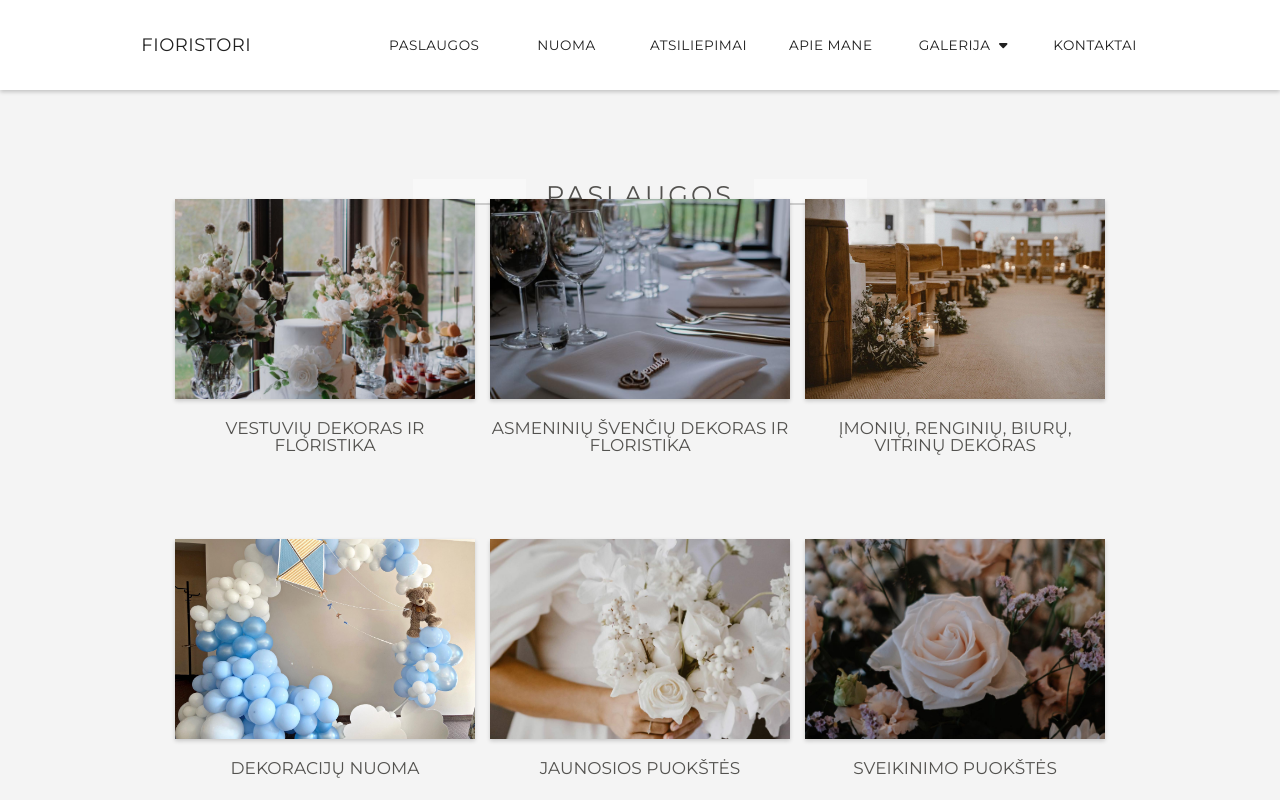
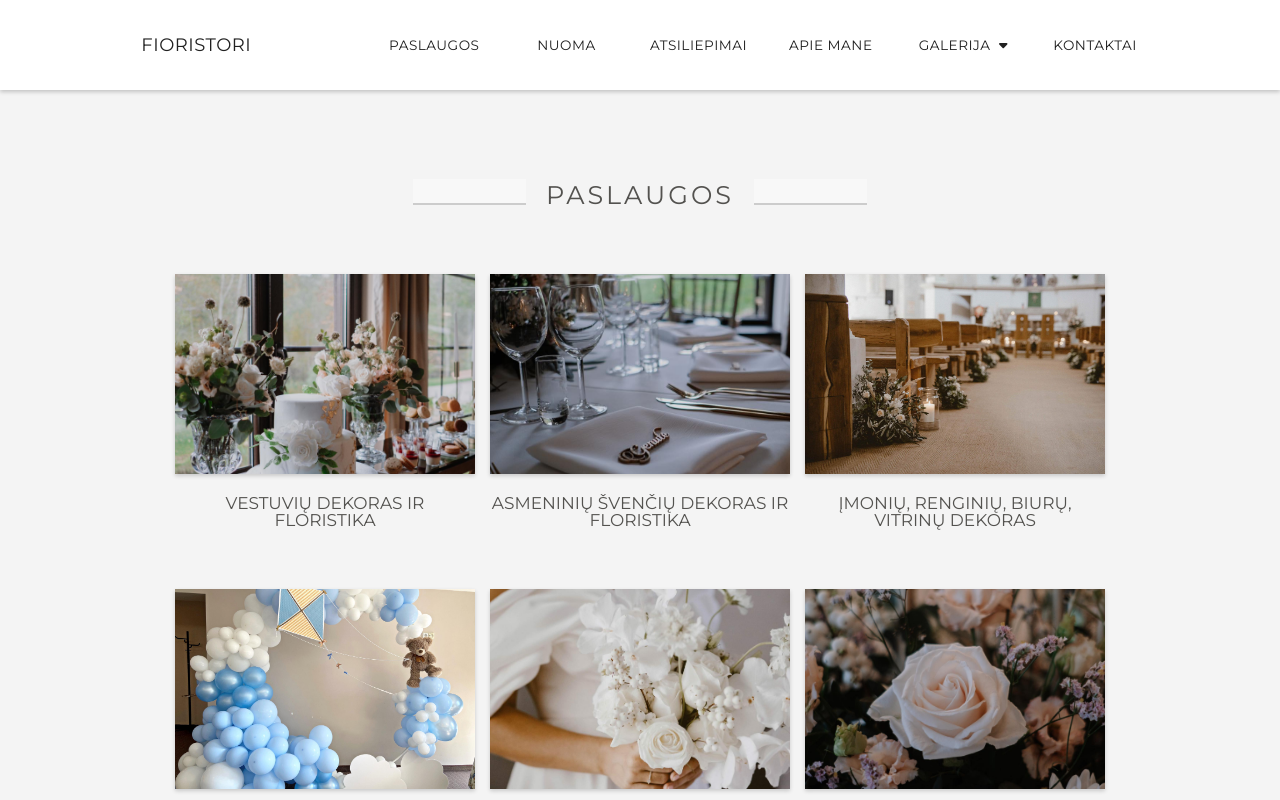
Before and after one commit to VikViku/fioristori, a React (Create React App) app: page /paslaugos in a window 1280 px wide. Shown: the top 800 px of the page. Built offline with nearby package versions, Linux system fonts and the light colour scheme; a web font is replaced by a local one.

Commit message:
pages updated

```diff
--- a/src/pages/Atsiliepimai/Atsiliepimai.style.scss
+++ b/src/pages/Atsiliepimai/Atsiliepimai.style.scss
@@ -21,7 +21,7 @@
         //     height: auto;
         //     // background-color: var(--color-primary-light);
         //     border: 3px solid var(--color-primary-dark);
-        //     border-radius: 20px;;
+        //     border-radius: 20px;
 
 
         // }
--- a/src/pages/Paslaugos/Paslaugos.style.scss
+++ b/src/pages/Paslaugos/Paslaugos.style.scss
@@ -21,7 +21,7 @@
 
         @include breakpoint(medium) {
             grid-template-columns: repeat(3, minmax(300px, 1fr));
-            grid-template-rows: 50px 600px;
+            grid-template-rows: auto 400px;
         }
 
         div {
```
